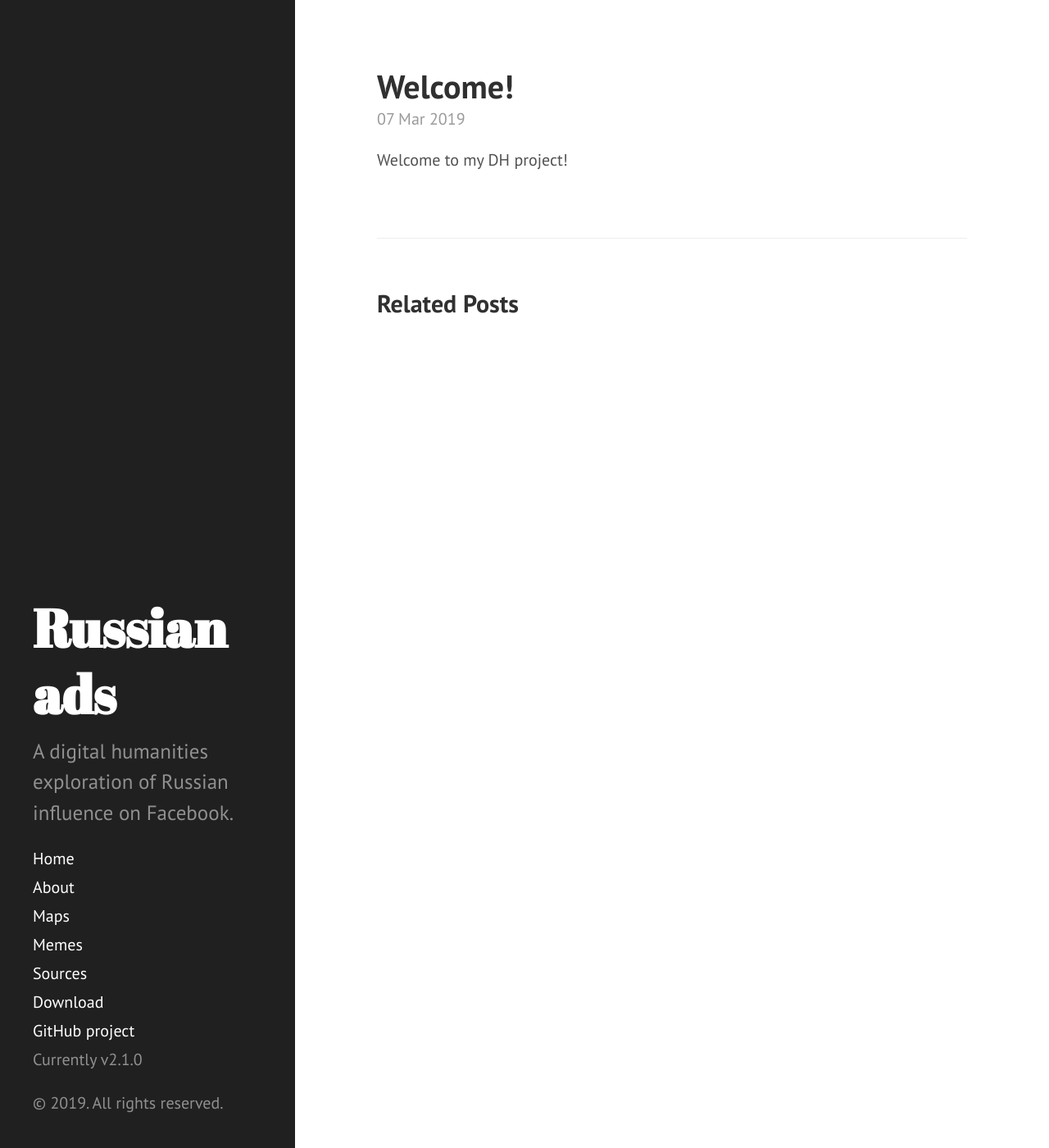
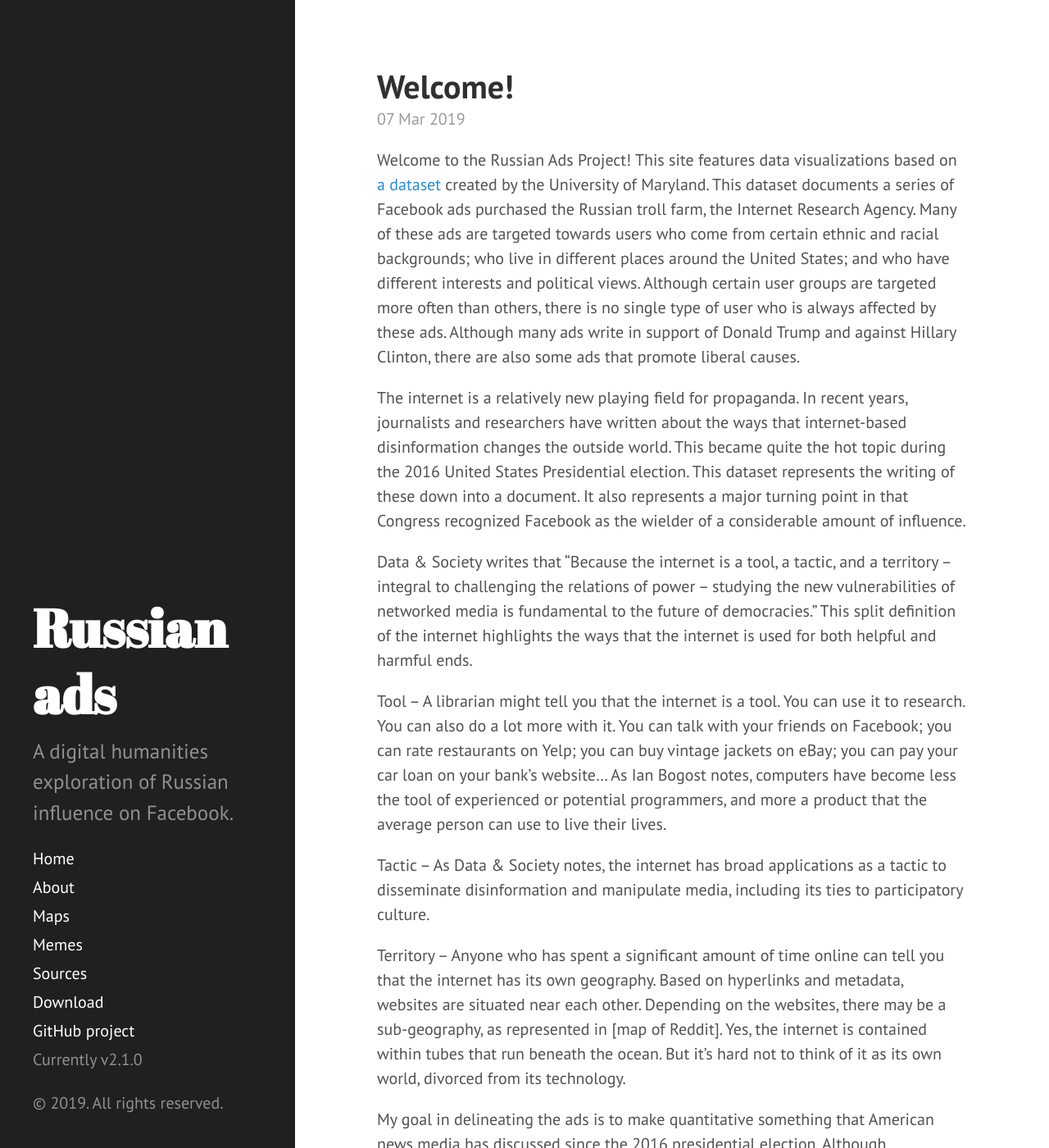
Before and after one commit to isawil/russian-ads, a Jekyll site: the page built from _posts/2019-03-07-welcome.md, in a window 1280 px wide and 1400 px high. Shown: the whole window at 82% size. Built offline with Jekyll 4.4.1, drawn with Linux system fonts in a browser that asks for light colours; some of the changed text lies outside the part shown.

Commit message:
Update welcome.md and memes.md

```diff
--- a/_posts/2019-03-07-welcome.md
+++ b/_posts/2019-03-07-welcome.md
@@ -3,4 +3,18 @@ layout: post
 title: Welcome!
 ---
 
-Welcome to my DH project!
+Welcome to the Russian Ads Project! This site features data visualizations based on [a dataset](https://mith.umd.edu/irads/data/) created by the University of Maryland. This dataset documents a series of Facebook ads purchased the Russian troll farm, the Internet Research Agency. Many of these ads are targeted towards users who come from certain ethnic and racial backgrounds; who live in different places around the United States; and who have different interests and political views. Although certain user groups are targeted more often than others, there is no single type of user who is always affected by these ads. Although many ads write in support of Donald Trump and against Hillary Clinton, there are also some ads that promote liberal causes.
+
+The internet is a relatively new playing field for propaganda. In recent years, journalists and researchers have written about the ways that internet-based disinformation changes the outside world. This became quite the hot topic during the 2016 United States Presidential election. This dataset represents the writing of these down into a document. It also represents a major turning point in that Congress recognized Facebook as the wielder of a considerable amount of influence.
+
+Data & Society writes that “Because the internet is a tool, a tactic, and a territory -- integral to challenging the relations of power -- studying the new vulnerabilities of networked media is fundamental to the future of democracies.” This split definition of the internet highlights the ways that the internet is used for both helpful and harmful ends.
+
+Tool -- A librarian might tell you that the internet is a tool. You can use it to research. You can also do a lot more with it. You can talk with your friends on Facebook; you can rate restaurants on Yelp; you can buy vintage jackets on eBay; you can pay your car loan on your bank’s website… As Ian Bogost notes, computers have become less the tool of experienced or potential programmers, and more a product that the average person can use to live their lives.
+
+Tactic -- As Data & Society notes, the internet has broad applications as a tactic to disseminate disinformation and manipulate media, including its ties to participatory culture.
+
+Territory -- Anyone who has spent a significant amount of time online can tell you that the internet has its own geography. Based on hyperlinks and metadata, websites are situated near each other. Depending on the websites, there may be a sub-geography, as represented in [map of Reddit]. Yes, the internet is contained within tubes that run beneath the ocean. But it’s hard not to think of it as its own world, divorced from its technology.
+
+My goal in delineating the ads is to make quantitative something that American news media has discussed since the 2016 presidential election. Although quantification in no way means something is readable or clear, by putting the data into charts, I hope to make it more visible and accessible. I also just wanted to learn more about Russian disinformation campaigns on Facebook. Like many Americans, I knew about these campaigns. I'd heard about them on the news, read about them online, and discussed them in class. But I was by no means an expert. After undertaking this project, I am still not an expert, but I do know a lot more than I did before!
+
+Browse the site through the links on your left.
```
Also changed, not shown: memes.md (+0 -5 lines).
